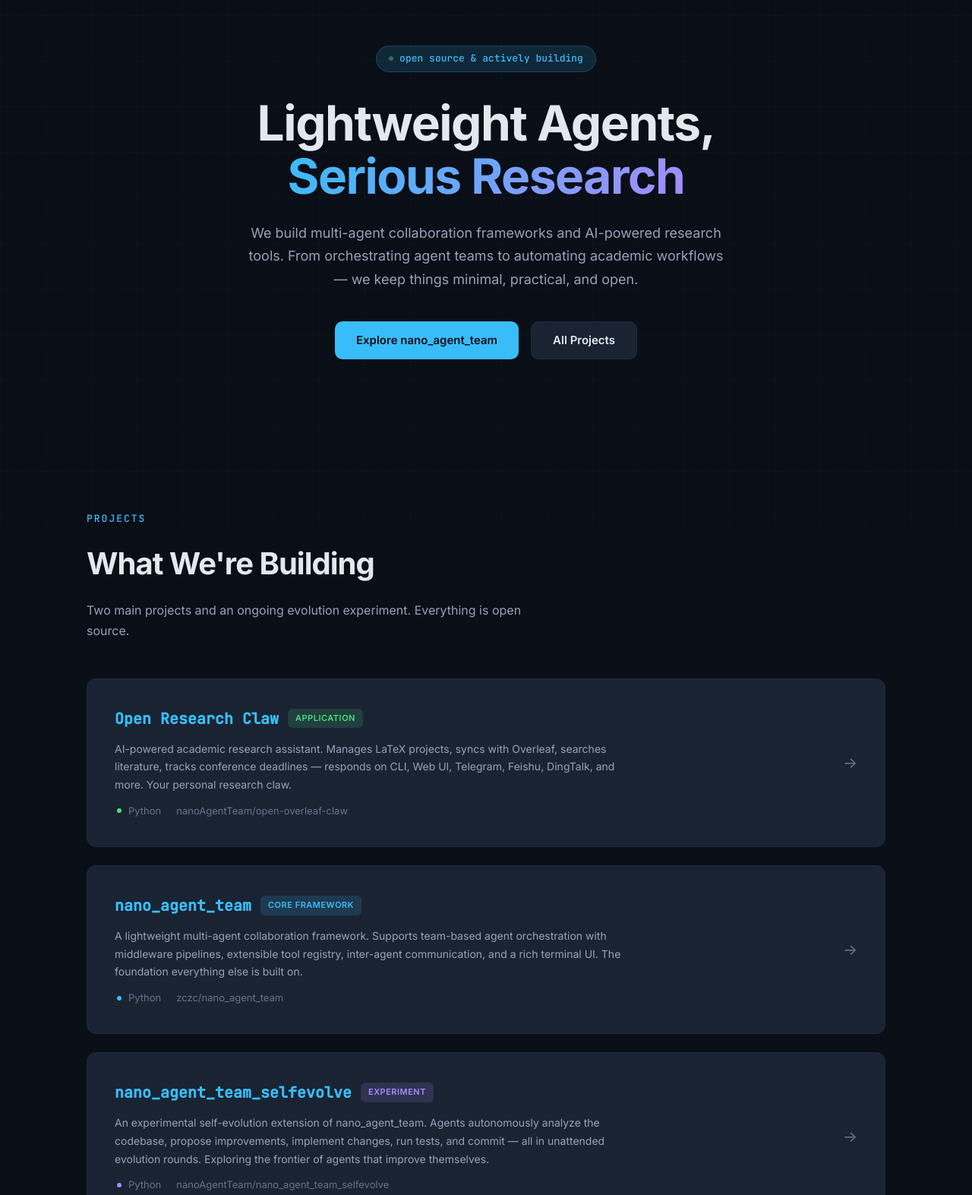
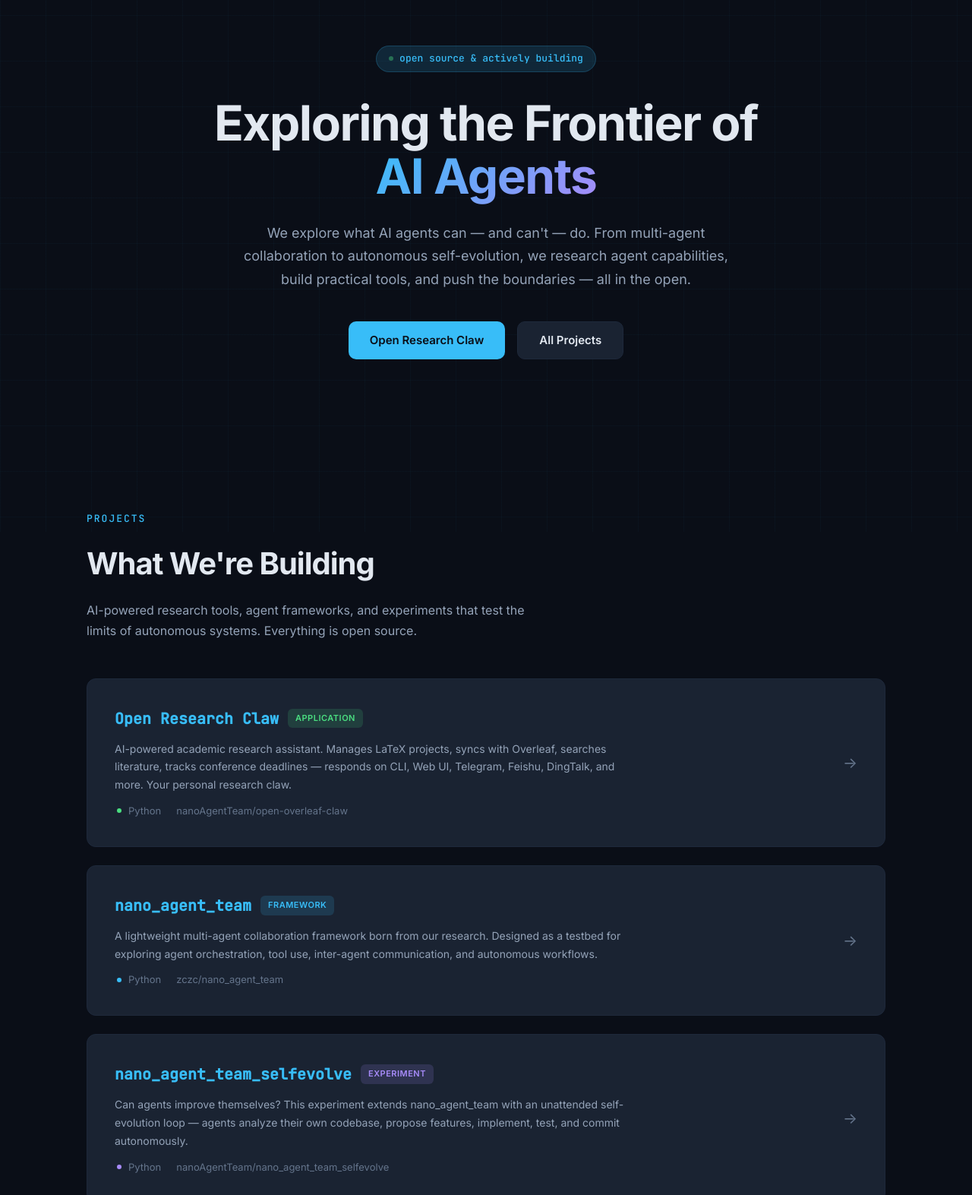
Before and after one commit to nanoAgentTeam/nanoAgentTeam.github.io, a plain HTML site: page index.html in a window 1280 px wide. Shown: the part 100-1673 px from the top of the page at 76% size. Drawn offline with Linux system fonts and the light colour scheme.

Commit message:
Rewrite hero & descriptions to reflect team mission: agent exploration & research

```diff
--- a/index.html
+++ b/index.html
@@ -577,15 +577,15 @@
       <span class="dot"></span>
       open source &amp; actively building
     </div>
-    <h1>Lightweight Agents,<br><span class="gradient">Serious Research</span></h1>
+    <h1>Exploring the Frontier of<br><span class="gradient">AI Agents</span></h1>
     <p>
-      We build multi-agent collaboration frameworks and AI-powered research tools.
-      From orchestrating agent teams to automating academic workflows &mdash;
-      we keep things minimal, practical, and open.
+      We explore what AI agents can &mdash; and can't &mdash; do.
+      From multi-agent collaboration to autonomous self-evolution,
+      we research agent capabilities, build practical tools, and push the boundaries &mdash; all in the open.
     </p>
     <div class="hero-actions">
-      <a href="https://github.com/zczc/nano_agent_team" class="btn btn-primary" target="_blank">
-        Explore nano_agent_team
+      <a href="https://github.com/nanoAgentTeam/open-overleaf-claw" class="btn btn-primary" target="_blank">
+        Open Research Claw
       </a>
       <a href="#projects" class="btn btn-secondary">
         All Projects
@@ -600,7 +600,7 @@
     <div class="section-label">Projects</div>
     <h2 class="section-title">What We're Building</h2>
     <p class="section-desc">
-      Two main projects and an ongoing evolution experiment. Everything is open source.
+      AI-powered research tools, agent frameworks, and experiments that test the limits of autonomous systems. Everything is open source.
     </p>
     <div class="projects-list">
 
@@ -630,10 +630,10 @@
         <div class="project-info">
           <div class="project-header">
             <span class="project-name">nano_agent_team</span>
-            <span class="project-tag core">Core Framework</span>
+            <span class="project-tag core">Framework</span>
           </div>
           <p class="desc">
-            A lightweight multi-agent collaboration framework. Supports team-based agent orchestration with middleware pipelines, extensible tool registry, inter-agent communication, and a rich terminal UI. The foundation everything else is built on.
+            A lightweight multi-agent collaboration framework born from our research. Designed as a testbed for exploring agent orchestration, tool use, inter-agent communication, and autonomous workflows.
           </p>
           <div class="project-meta">
             <span>
@@ -654,7 +654,7 @@
             <span class="project-tag experiment">Experiment</span>
           </div>
           <p class="desc">
-            An experimental self-evolution extension of nano_agent_team. Agents autonomously analyze the codebase, propose improvements, implement changes, run tests, and commit &mdash; all in unattended evolution rounds. Exploring the frontier of agents that improve themselves.
+            Can agents improve themselves? This experiment extends nano_agent_team with an unattended self-evolution loop &mdash; agents analyze their own codebase, propose features, implement, test, and commit autonomously.
           </p>
           <div class="project-meta">
             <span>
@@ -731,7 +731,7 @@
     <div class="section-label">Contributors</div>
     <h2 class="section-title">The People Behind It</h2>
     <p class="section-desc">
-      A small team exploring what lightweight, autonomous agent systems can do.
+      A small group curious about what agents can really do.
     </p>
     <div class="team-grid">
 
```
